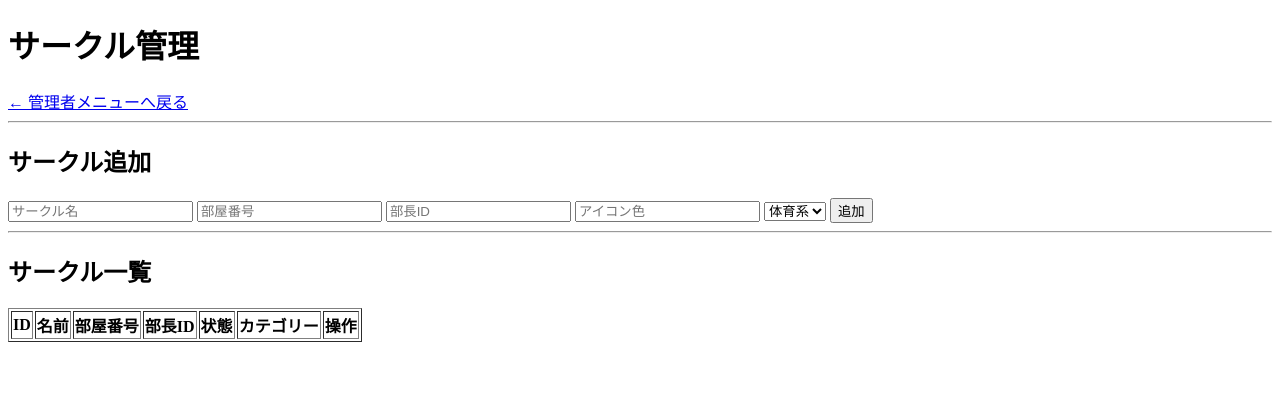
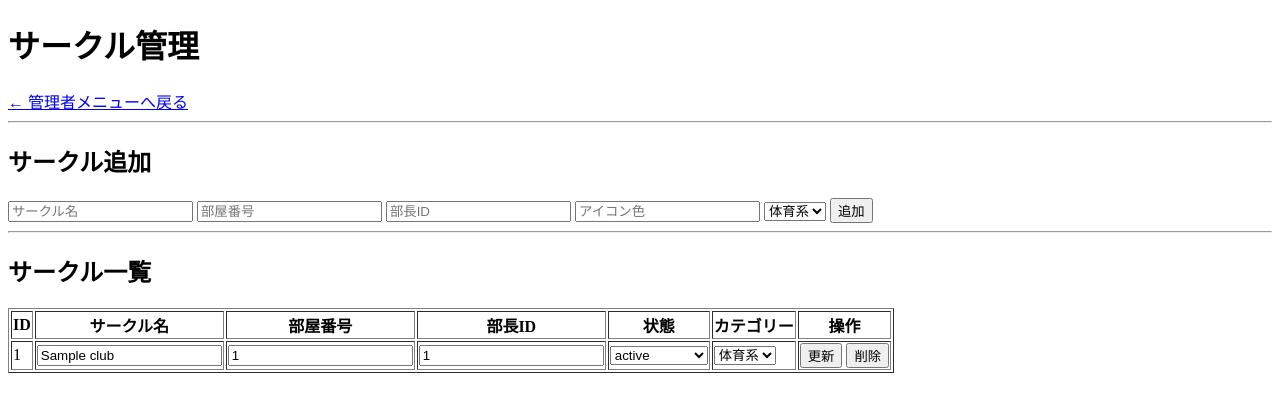
Before and after one commit to kuroiko0429/Kagi-Kashi, a Python web app: template flaskr/templates/admin/clubs.html in a window 1280 px wide. Shown: the top 412 px of the page. Run offline with Jinja, Linux system fonts and the light colour scheme; the template is opened without the code that fills it: most values are stand-ins (such as "Sample title", 1, 10 or a date in 2020); lists and menus that the app fills with data are empty.

Commit message:
サークルの編集機能追加

```diff
--- a/flaskr/templates/admin/clubs.html
+++ b/flaskr/templates/admin/clubs.html
@@ -1,65 +1,39 @@
 <!DOCTYPE html>
 <html lang="ja">
-
 <head>
     <meta charset="UTF-8">
     <title>サークル管理</title>
 </head>
-
-
 <body>
 
 <h1>サークル管理</h1>
-
-
-<a href="/admin">
-    ← 管理者メニューへ戻る
-</a>
-
+<a href="/admin">← 管理者メニューへ戻る</a>
 
 <hr>
 
-
 <h2>サークル追加</h2>
 
+<input id="add-name" placeholder="サークル名">
+<input id="add-room" placeholder="部屋番号">
+<input id="add-leader" placeholder="部長ID">
+<input id="add-color" placeholder="アイコン色">
 
-<div>
-
-    <input id="name" placeholder="サークル名">
-
-    <input id="room_number" placeholder="部屋番号">
-
-    <input id="leader_student_id" placeholder="部長ID">
-
-    <input id="icon_color" placeholder="アイコン色">
-
-    <select id="category">
+<select id="add-category">
     <option value="sports">体育系</option>
     <option value="cultural">文化系</option>
     <option value="association">同好会</option>
 </select>
 
-
-    <button onclick="addClub()">
-        追加
-    </button>
-
-</div>
-
+<button onclick="addClub()">追加</button>
 
 <hr>
 
-
 <h2>サークル一覧</h2>
 
-
     <table border="1">
-
-<thead>
-
     <tr>
         <th>ID</th>
-    <th>名前</th>
+        <th>サークル名</th>
         <th>部屋番号</th>
         <th>部長ID</th>
         <th>状態</th>
@@ -67,142 +41,68 @@
         <th>操作</th>
     </tr>
 
-</thead>
+    {% for club in clubs %}
+    <tr id="club-{{club.id}}">
+        <td>{{club.id}}</td>
 
+        <td>
+            <input class="name" value="{{club.name}}">
+        </td>
 
-<tbody id="club-list">
+        <td>
+            <input class="room" value="{{club.room_number}}">
+        </td>
 
-</tbody>
+        <td>
+            <input class="leader" value="{{club.leader_student_id}}">
+        </td>
 
+        <td>
+            <select class="status">
+                <option value="locked" {% if club.status=="locked" %}selected{% endif %}>
+                    locked
+                </option>
+                <option value="active" {% if club.status=="active" %}selected{% endif %}>
+                    active
+                </option>
+                <option value="temp_locked" {% if club.status=="temp_locked" %}selected{% endif %}>
+                    temp_locked
+                </option>
+            </select>
+        </td>
+
+        <td>
+            <select class="category">
+                <option value="sports" {% if club.category=="sports" %}selected{% endif %}>
+                    体育系
+                </option>
+                <option value="cultural" {% if club.category=="cultural" %}selected{% endif %}>
+                    文化系
+                </option>
+                <option value="association" {% if club.category=="association" %}selected{% endif %}>
+                    同好会
+                </option>
+            </select>
+        </td>
+
+        <td>
+            <button onclick="updateClub({{club.id}})">更新</button>
+            <button onclick="deleteClub({{club.id}})">削除</button>
+        </td>
+    </tr>
+    {% endfor %}
 
     </table>
 
-
-
     <script>
-
-
-// ===============================
-// サークル一覧取得
-// ===============================
-async function loadClubs(){
-    const response = await fetch("/api/admin/clubs");
-
-    const clubs = await response.json();
-
-    const table = document.getElementById("club-list");
-
-    table.innerHTML = "";
-
-    clubs.forEach(club => {
-        const row = document.createElement("tr");
-
-        row.innerHTML = `
-
-            <td>${club.id}</td>
-
-            <td>
-                <input id="name-${club.id}" value="${club.name}">
-            </td>
-
-            <td>
-                <input id="room-${club.id}" value="${club.room_number}">
-            </td>
-
-            <td>
-                <input id="leader-${club.id}"
-                       value="${club.leader_student_id ?? ""}">
-            </td>
-
-
-            <td>
-
-                <select id="status-${club.id}">
-
-                    <option value="locked"
-                    ${club.status=="locked"?"selected":""}>
-                    locked
-                    </option>
-
-
-                    <option value="active"
-                    ${club.status=="active"?"selected":""}>
-                    active
-                    </option>
-
-
-                    <option value="temp_locked"
-                    ${club.status=="temp_locked"?"selected":""}>
-                    temp_locked
-                    </option>
-
-                </select>
-
-            </td>
-
-
-            <td>
-
-                <select id="category-${club.id}">
-
-                    <option value="sports"
-                    ${club.category=="sports"?"selected":""}>
-                    体育系
-                    </option>
-
-
-                    <option value="cultural"
-                    ${club.category=="cultural"?"selected":""}>
-                    文化系
-                    </option>
-
-
-                    <option value="association"
-                    ${club.category=="association"?"selected":""}>
-                    同好会
-                    </option>
-
-                </select>
-
-            </td>
-
-
-            <td>
-
-                <button onclick="updateClub(${club.id})">
-                    更新
-                </button>
-
-
-                <button onclick="deleteClub(${club.id})">
-                    削除
-                </button>
-
-            </td>
-
-        `;
-
-        table.appendChild(row);
-    });
-}
-
-// ===============================
-// サークル追加
-// ===============================
         async function addClub(){
-    const data = {
-        name:
-        document.getElementById("name").value,
-        room_number:
-        document.getElementById("room_number").value,
-        leader_student_id:
-        document.getElementById("leader_student_id").value,
-        icon_color:
-        document.getElementById("icon_color").value,
-        category:
-        document.getElementById("category").value
+            const data={
+                name:document.getElementById("add-name").value,
+                room_number:document.getElementById("add-room").value,
+                leader_student_id:document.getElementById("add-leader").value,
+                icon_color:document.getElementById("add-color").value,
+                category:document.getElementById("add-category").value
             };
-
             await fetch("/api/admin/clubs",{
                 method:"POST",
                 headers:{
@@ -210,59 +110,37 @@ async function addClub(){
                 },
                 body:JSON.stringify(data)
             });
-
-    loadClubs();
+            location.reload();
         }
 
-// ===============================
-// サークル更新
-// ===============================
         async function updateClub(id){
-    const data = {
-        name:
-        document.getElementById(`name-${id}`).value,
-        room_number:
-        document.getElementById(`room-${id}`).value,
-        status:
-        document.getElementById(`status-${id}`).value,
-        message:"",
-        icon_color:"#000000",
-        category:
-        document.getElementById(`category-${id}`).value
+            const row=document.getElementById(`club-${id}`);
+
+            const data={
+                name:row.querySelector(".name").value,
+                room_number:row.querySelector(".room").value,
+                leader_student_id:row.querySelector(".leader").value,
+                status:row.querySelector(".status").value,
+                category:row.querySelector(".category").value
             };
-
             await fetch(`/api/admin/clubs/${id}`,{
                 method:"PATCH",
                 headers:{
                     "Content-Type":"application/json"
                 },
-        body:
-        JSON.stringify(data)
+                body:JSON.stringify(data)
             });
-
-    loadClubs();
+            location.reload();
         }
-
-// ===============================
-// サークル削除
-// ===============================
         async function deleteClub(id){
-    if(!confirm("削除しますか？")){
-        return;
-    }
+            if(!confirm("削除しますか？")) return;
 
             await fetch(`/api/admin/clubs/${id}`,{
                 method:"DELETE"
             });
-
-    loadClubs();
+            location.reload();
         }
-
-// 初期読み込み
-loadClubs();
-
     </script>
 
 </body>
-
 </html>
```
Also changed, not shown: flaskr/routes/admin.py (+20 -11 lines), instance/flaskr.sqlite. Lines whose indentation alone changed are shown as unchanged.
